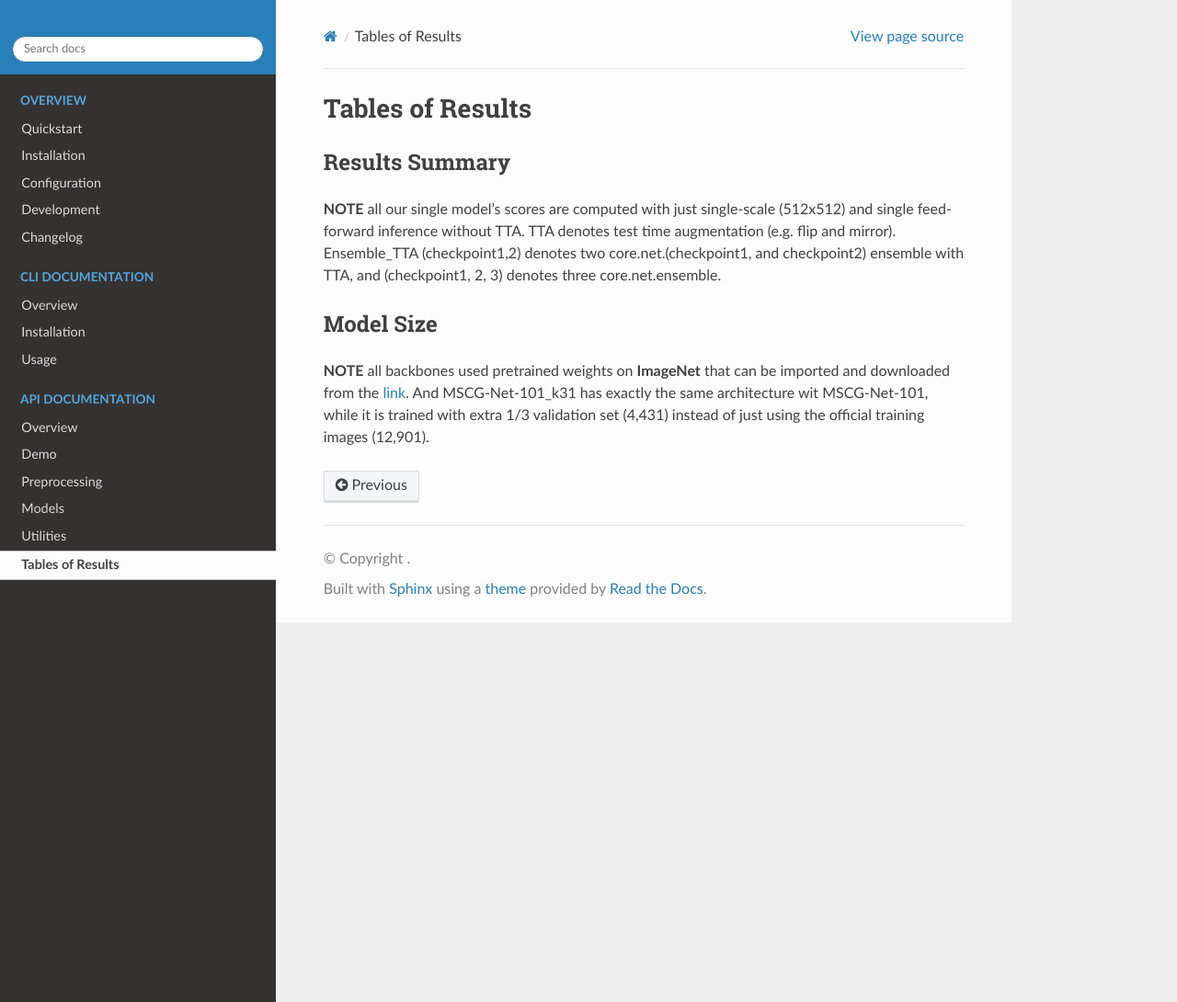
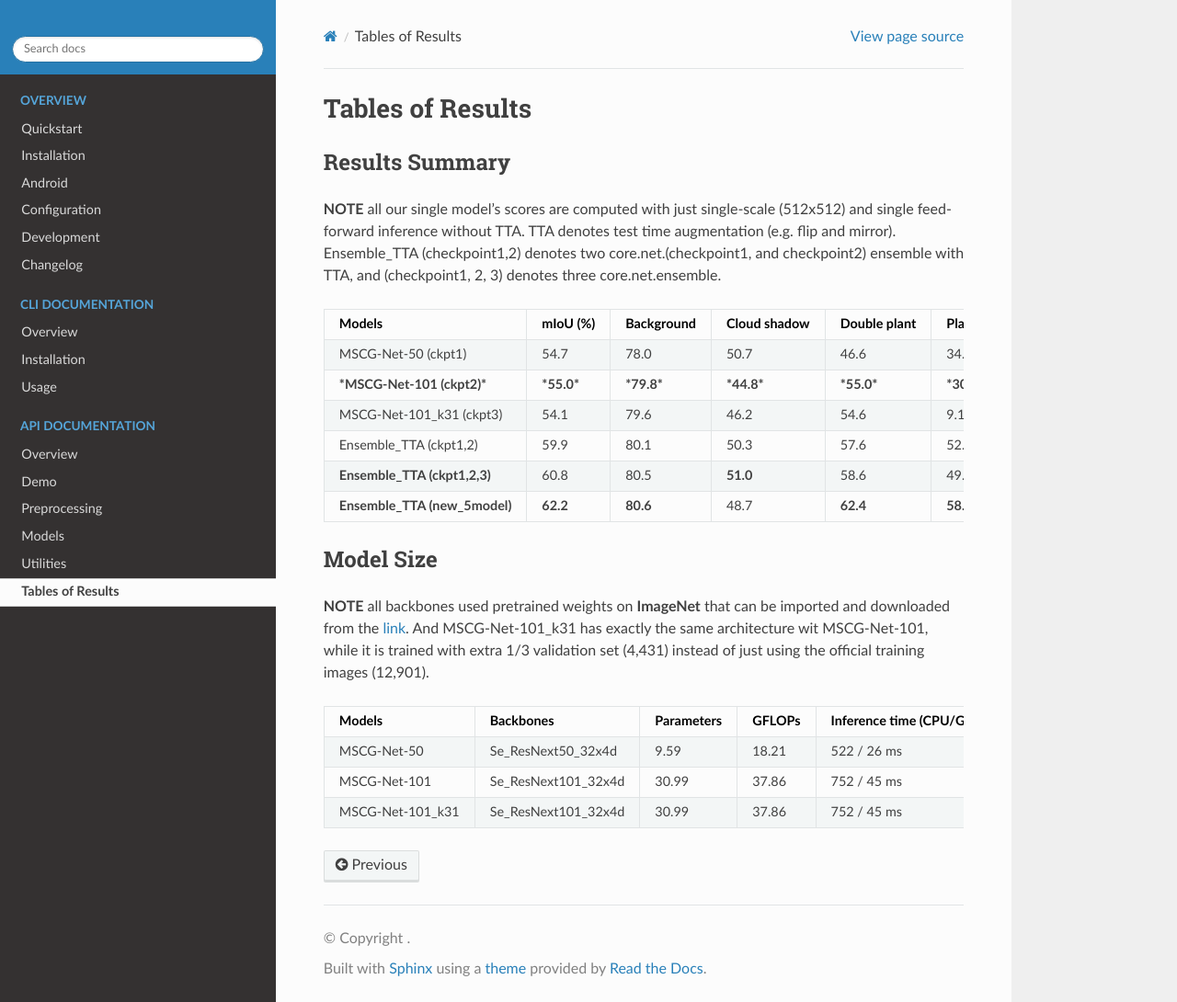
Before and after one commit to PradeepG00/P3-SemanticSegmentation, a Sphinx documentation site: the page built from docs/source/mscg/api/tables.rst, in a window 1280 px wide and 1090 px high. Shown: the whole window at 92% size. Built offline with Sphinx 7.4.7 and the Read the Docs theme 2.0.0, drawn with Linux system fonts in a browser that asks for light colours.

Commit message:
Fix tables page

```diff
--- /dev/null
+++ b/docs/source/android.rst
@@ -0,0 +1,3 @@
+=====================================
+Android
+=====================================
--- a/docs/source/conf.py
+++ b/docs/source/conf.py
@@ -20,7 +20,7 @@ import os
 import sys
 
 # sys.path.insert(0, os.path.abspath('.'))
-sys.path.insert(0, os.path.abspath('../..'))
+sys.path.insert(0, os.path.abspath("../.."))
 
 import sphinx_rtd_theme
 from sphinx_rtd_theme import __version__ as theme_version
@@ -77,8 +77,8 @@ exclude_patterns = []
 #
 html_theme = "sphinx_rtd_theme"
 html_theme_options = {
-    'logo_only': True,
-    'navigation_depth': 5,
+    "logo_only": True,
+    "navigation_depth": 5,
 }
 
 # Add any paths that contain custom static files (such as style sheets) here,
--- a/docs/source/index.rst
+++ b/docs/source/index.rst
@@ -24,6 +25,7 @@ Development
 
    ./quickstart
    ./installation
+   ./android
    ./configuring
    ./development
    ./changelog
--- a/docs/source/mscg/api/tables.rst
+++ b/docs/source/mscg/api/tables.rst
@@ -7,21 +7,22 @@ Results Summary
 
 **NOTE** all our single model's scores are computed with just single-scale (512x512) and single feed-forward inference without TTA. TTA denotes test time augmentation (e.g. flip and mirror). Ensemble_TTA (checkpoint1,2) denotes two core.net.(checkpoint1, and checkpoint2) ensemble with TTA, and (checkpoint1, 2, 3) denotes three core.net.ensemble.
 
-+--------------------------------------------+------------------+------------------+------------------+------------------+------------------+-----------------+------------------+------------------+
-| core.net.                                    | mIoU (%)         | Background       | Cloud shadow     | Double plant     | Planter skip     | Standing water  | Waterway         | Weed cluster     |
-+============================================+==================+==================+==================+==================+==================+=================+==================+==================+
-| MSCG-Net-50 (checkpoint1)                  | 54.7             | 78.0             | 50.7             | 46.6             | 34.3             | 68.8            | 51.3             | 53.0             |
-+--------------------------------------------+------------------+------------------+------------------+------------------+------------------+-----------------+------------------+------------------+
-| ***MSCG-Net-101 (checkpoint2)***           | ***55.0***       | ***79.8***       | ***44.8***       | ***55.0***       | ***30.5***       | ***65.4***      | ***59.2***       | ***50.6***       |
-+--------------------------------------------+------------------+------------------+------------------+------------------+------------------+-----------------+------------------+------------------+
-| MSCG-Net-101_k31 (checkpoint3)             | 54.1             | 79.6             | 46.2             | 54.6             | 9.1              | 74.3            | 62.4             | 52.1             |
-+--------------------------------------------+------------------+------------------+------------------+------------------+------------------+-----------------+------------------+------------------+
-| Ensemble_TTA (checkpoint1,2)               | 59.9             | 80.1             | 50.3             | 57.6             | 52.0             | 69.6            | 56.0             | 53.8             |
-+--------------------------------------------+------------------+------------------+------------------+------------------+------------------+-----------------+------------------+------------------+
-| <u>**Ensemble_TTA (checkpoint1,2,3)**</u>  | 60.8             | 80.5             | <u>**51.0**</u>  | 58.6             | 49.8             | <u>**72.0**</u> | 59.8             | <u>**53.8**</u>  |
-+--------------------------------------------+------------------+------------------+------------------+------------------+------------------+-----------------+------------------+------------------+
-| <u>**Ensemble_TTA (new_5model)**</u>       | <u>**62.2**</u>  | <u>**80.6**</u>  | 48.7             | <u>**62.4**</u>  | <u>**58.7**</u>  | 71.3            | <u>**60.1**</u>  | 53.4             |
-+--------------------------------------------+------------------+------------------+------------------+------------------+------------------+-----------------+------------------+------------------+
++--------------------------------------+------------------+------------------+------------------+------------------+------------------+-----------------+------------------+------------------+
+| Models                               | mIoU (%)         | Background       | Cloud shadow     | Double plant     | Planter skip     | Standing water  | Waterway         | Weed cluster     |
++======================================+==================+==================+==================+==================+==================+=================+==================+==================+
+| MSCG-Net-50 (ckpt1)                  | 54.7             | 78.0             | 50.7             | 46.6             | 34.3             | 68.8            | 51.3             | 53.0             |
++--------------------------------------+------------------+------------------+------------------+------------------+------------------+-----------------+------------------+------------------+
+| ***MSCG-Net-101 (ckpt2)***           | ***55.0***       | ***79.8***       | ***44.8***       | ***55.0***       | ***30.5***       | ***65.4***      | ***59.2***       | ***50.6***       |
++--------------------------------------+------------------+------------------+------------------+------------------+------------------+-----------------+------------------+------------------+
+| MSCG-Net-101_k31 (ckpt3)             | 54.1             | 79.6             | 46.2             | 54.6             | 9.1              | 74.3            | 62.4             | 52.1             |
++--------------------------------------+------------------+------------------+------------------+------------------+------------------+-----------------+------------------+------------------+
+| Ensemble_TTA (ckpt1,2)               | 59.9             | 80.1             | 50.3             | 57.6             | 52.0             | 69.6            | 56.0             | 53.8             |
++--------------------------------------+------------------+------------------+------------------+------------------+------------------+-----------------+------------------+------------------+
+|    **Ensemble_TTA (ckpt1,2,3)**      | 60.8             | 80.5             |    **51.0**      | 58.6             | 49.8             |    **72.0**     | 59.8             |    **53.8**      |
++--------------------------------------+------------------+------------------+------------------+------------------+------------------+-----------------+------------------+------------------+
+|    **Ensemble_TTA (new_5model)**     |    **62.2**      |    **80.6**      | 48.7             |    **62.4**      |    **58.7**      | 71.3            |    **60.1**      | 53.4             |
++--------------------------------------+------------------+------------------+------------------+------------------+------------------+-----------------+------------------+------------------+
+
 
 
 Model Size
@@ -29,7 +30,7 @@ Model Size
 **NOTE** all backbones used pretrained weights on **ImageNet** that can be imported and downloaded from the `link <https://github.com/Cadene/pretrained-core.net.pytorch#senet>`_. And MSCG-Net-101_k31 has exactly the same architecture wit MSCG-Net-101, while it is trained with extra 1/3 validation set (4,431) instead of just using the official training images (12,901).
 
 +-------------------+---------------------+-------------+---------+----------------------------------+
-| core.net.           | Backbones           | Parameters  | GFLOPs  | Inference time <br />(CPU/GPU )  |
+| Models            | Backbones           | Parameters  | GFLOPs  | Inference time       (CPU/GPU )  |
 +===================+=====================+=============+=========+==================================+
 | MSCG-Net-50       | Se_ResNext50_32x4d  | 9.59        | 18.21   | 522 / 26 ms                      |
 +-------------------+---------------------+-------------+---------+----------------------------------+
```
Also changed, not shown: other parts of docs/source/index.rst (+2 -1 lines).
